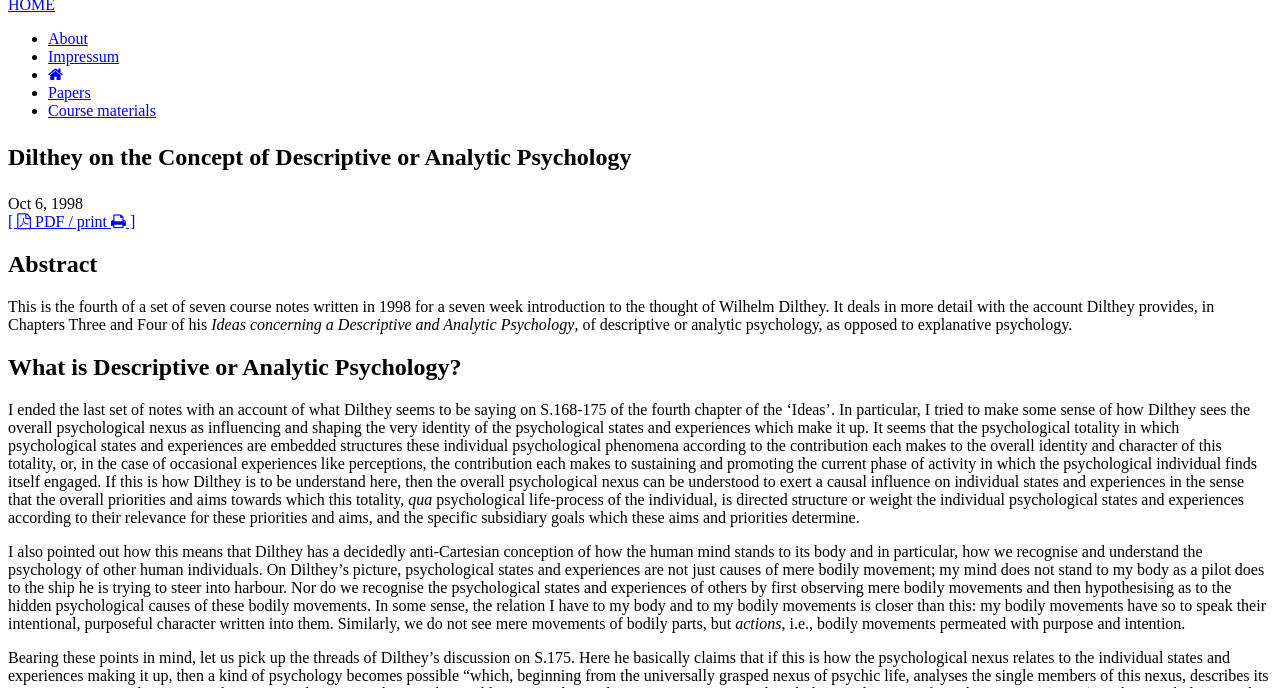
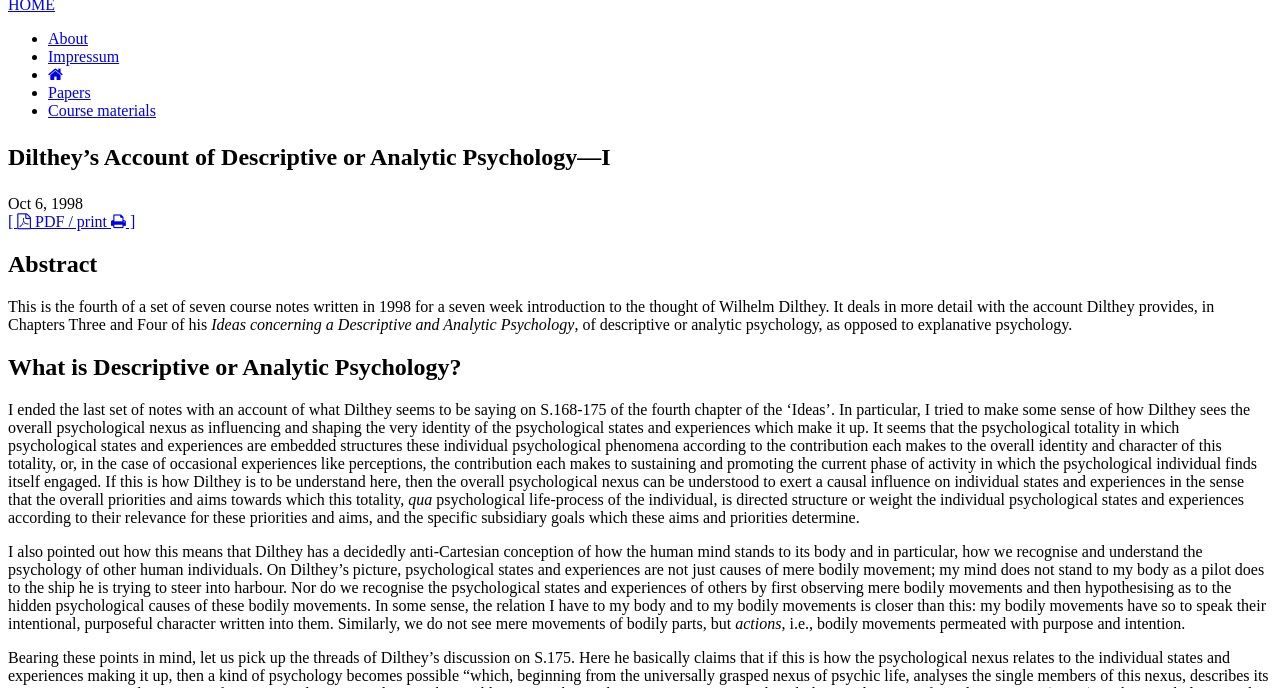
Before and after one commit to klepas/bruins-site, a Jekyll site: the page built from _dilthey/1998-10-06-dilthey-4.md, in a window 1280 px wide and 900 px high, cut to the strip 212-900 px from the top of the window. Built offline with Jekyll 4.4.1, drawn with Linux system fonts in a browser that asks for light colours; nearby versions of some CDN libraries; some web fonts are replaced.

Commit message:
changes to title of fourth set of notes

```diff
--- a/_dilthey/1998-10-06-dilthey-4.md
+++ b/_dilthey/1998-10-06-dilthey-4.md
@@ -1,7 +1,7 @@
 ---
 layout: post
 permalink: /courses/:collection/:title/
-title: "Dilthey on the Concept of Descriptive or Analytic Psychology"
+title: "Dilthey’s Account of Descriptive or Analytic Psychology—I"
 date: 1998-10-06
 version: "05.10.1998, slightly revised and corrected, however"
 abstract: "This is the fourth of a set of seven course notes written in 1998 for a seven week introduction to the thought of Wilhelm Dilthey. It deals in more detail with the account Dilthey provides, in Chapters Three and Four of his <em>Ideas concerning a Descriptive and Analytic Psychology</em>, of descriptive or analytic psychology, as opposed to explanative psychology."
```
Also changed, not shown: 4 other files.
